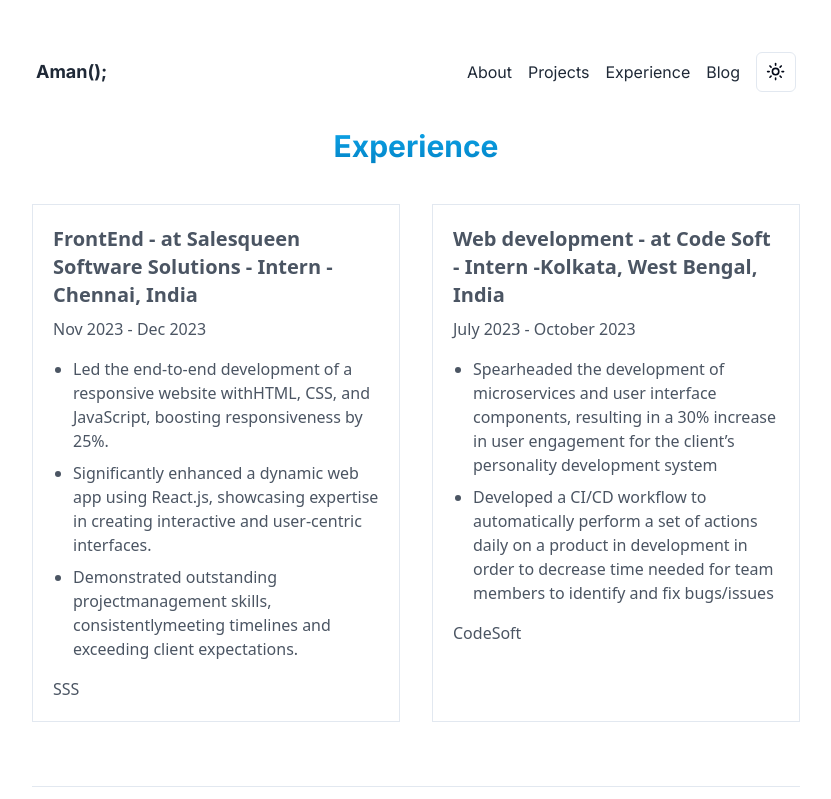
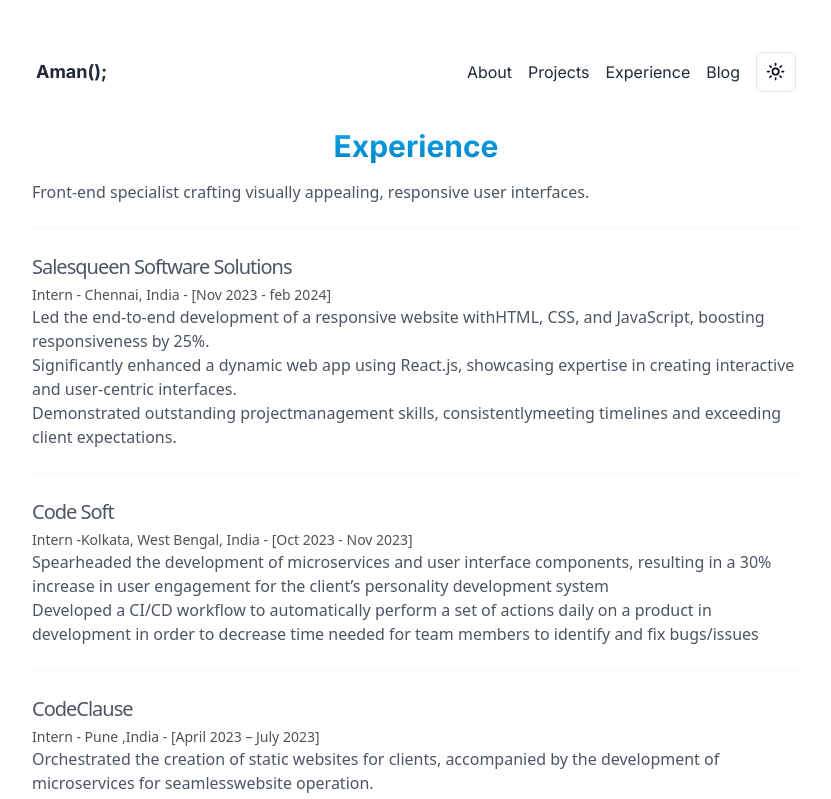
Before and after one commit to Amankohare0514/portfolio, a Next.js app: page /experience in a window 1280 px wide. Shown: the top 799 px of the page, without its empty margins (224-1055 px from the left). Built offline with nearby package versions, Linux system fonts and the light colour scheme.

Commit message:
everything done

```diff
--- a/src/app/experience/page.tsx
+++ b/src/app/experience/page.tsx
@@ -1,5 +1,6 @@
 "use client"
 import React from "react"
+import Link from "next/link"
 function Experience() {
   return (
     <>
@@ -7,48 +8,46 @@ function Experience() {
         Experience
       </h1>
       <section className="font-sans p-4 text-gray-600 dark:text-gray-300 bg-transparent mx-auto max-w-[800px]">
-        <div className="grid mt-6 md:grid-cols-2 gap-8 ">
+        <div className="prose prose-neutral dark:prose-invert">
+          <p>
+          Front-end specialist crafting visually appealing, responsive user interfaces.
+          </p>
+          <hr className="my-6 border-neutral-100 dark:border-neutral-800" />
+          <h2 className="font-medium text-xl mb-1 tracking-tighter">
+            Salesqueen Software Solutions
+          </h2>
+          <p className="text-neutral-600 dark:text-neutral-400 text-sm">
+            Intern - Chennai, India - <span>[Nov 2023 - feb 2024]</span>
+          </p>
+          <p>
+            Led the end-to-end development of a responsive website withHTML, CSS, and JavaScript, boosting responsiveness by 25%. <br />
+            Significantly enhanced a dynamic web app using React.js, showcasing expertise in creating interactive and user-centric interfaces.<br />
+            Demonstrated outstanding projectmanagement skills, consistentlymeeting timelines and exceeding client expectations.<br />
+          </p>
 
-          {/* //first section */}
-          <div className="border p-5">
-            <h3 className="text-xl font-semibold mb-2">FrontEnd - at Salesqueen Software Solutions - Intern - Chennai, India</h3>
-            <p className="mb-4">Nov 2023 - Dec 2023</p>
-            <ul className="list-disc pl-5 space-y-2">
-              <li>
-                Led the end-to-end development of a responsive website withHTML, CSS, and JavaScript, boosting responsiveness by 25%.
-              </li>
-              <li>
-                Significantly enhanced a dynamic web app using React.js, showcasing expertise in creating interactive and user-centric interfaces.
-              </li>
-              <li>
-                Demonstrated outstanding projectmanagement skills, consistentlymeeting timelines and exceeding client expectations.
-              </li>
-            </ul>
-            <div className="flex items-center space-x-2 mt-4">
-              <span className="text-gray-600 dark:text-gray-300"><a href="https://salesqueen.org/">SSS</a></span>
-            </div>
-          </div>
-
-          {/* //second section */}
-          <div className="border p-5">
-            <h3 className="text-xl font-semibold mb-2">Web development - at Code Soft - Intern -Kolkata, West Bengal, India</h3>
-            <p className="mb-4">July 2023 - October 2023</p>
-            <ul className="list-disc pl-5 space-y-2">
-              <li>
-                Spearheaded the development of microservices and user interface components, resulting in a 30% increase in
-                user engagement for the client’s personality development system
-              </li>
-              <li>
-                Developed a CI/CD workflow to automatically perform a set of actions daily on a product in development in
-                order to decrease time needed for team members to identify and fix bugs/issues
-              </li>
-
-            </ul>
-            <div className="flex items-center space-x-2 mt-4">
-              <span className="text-gray-600 dark:text-gray-300"><a href="https://codsoft.in/">CodeSoft</a></span>
-            </div>
-          </div>
-
+          <hr className="my-6 border-neutral-100 dark:border-neutral-800" />
+          <h2 className="font-medium text-xl mb-1 tracking-tighter">
+            Code Soft
+          </h2>
+          <p className="text-neutral-600 dark:text-neutral-400 text-sm">
+            Intern -Kolkata, West Bengal, India  - <span>[Oct 2023 - Nov 2023]</span>
+          </p>
+          <p>
+            Spearheaded the development of microservices and user interface components, resulting in a 30% increase in user engagement for the client’s personality development system<br />
+            Developed a CI/CD workflow to automatically perform a set of actions daily on a product in development in order to decrease time needed for team members to identify and fix bugs/issues<br />
+          </p>
+          <hr className="my-6 border-neutral-100 dark:border-neutral-800" />
+          <h2 className="font-medium text-xl mb-1 tracking-tighter">
+            CodeClause
+          </h2>
+          <p className="text-neutral-600 dark:text-neutral-400 text-sm">
+            Intern - Pune ,India - <span>[April 2023 – July 2023]</span>
+          </p>
+          <p>
+            Orchestrated the creation of static websites for clients, accompanied by the development of microservices for seamlesswebsite operation.<br />
+            Played a pivotal role in shaping architecture plans, UI designs, and feature development, contributing to a 15% increase in project success rate.<br />
+            Led the creation of static websites and seamless microservices, resulting in a 20% reduction in project timelines, enhancing client satisfaction and delivery efficiency.<br />
+          </p>
         </div>
       </section>
     </>
--- a/src/components/ui/Navbar.tsx
+++ b/src/components/ui/Navbar.tsx
@@ -9,7 +9,7 @@ const Navbar = () => {
     setIsOpen(!isOpen);
   };
   return (
-    <nav className=" py-4 mt-4">
+    <nav className="py-4 mt-4">
       <div className="max-w-screen-xl mx-auto px-4">
         <div className="w-full p-5 max-w-[800px] mx-auto">
           <div className="flex justify-between items-center">
```
